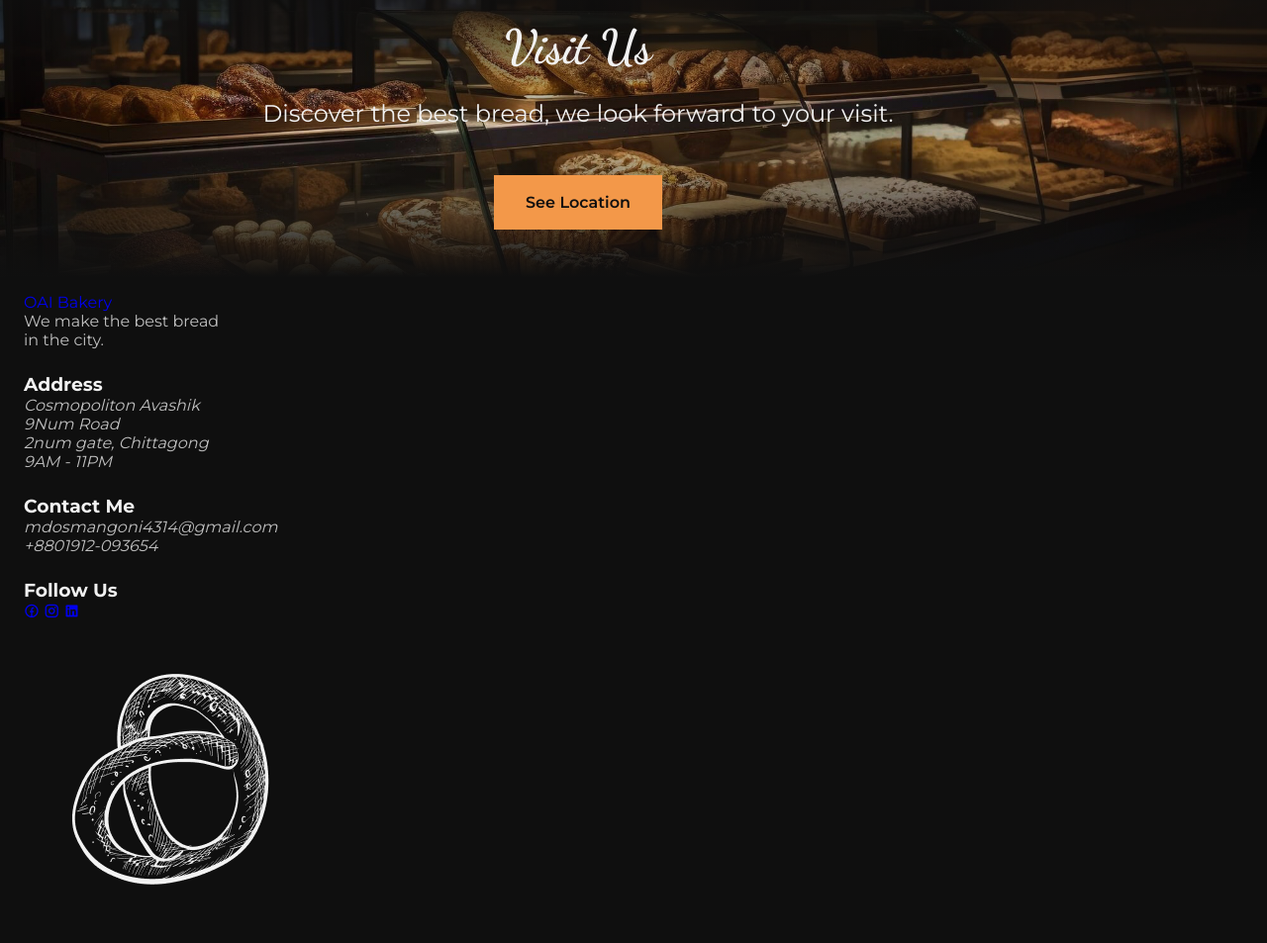
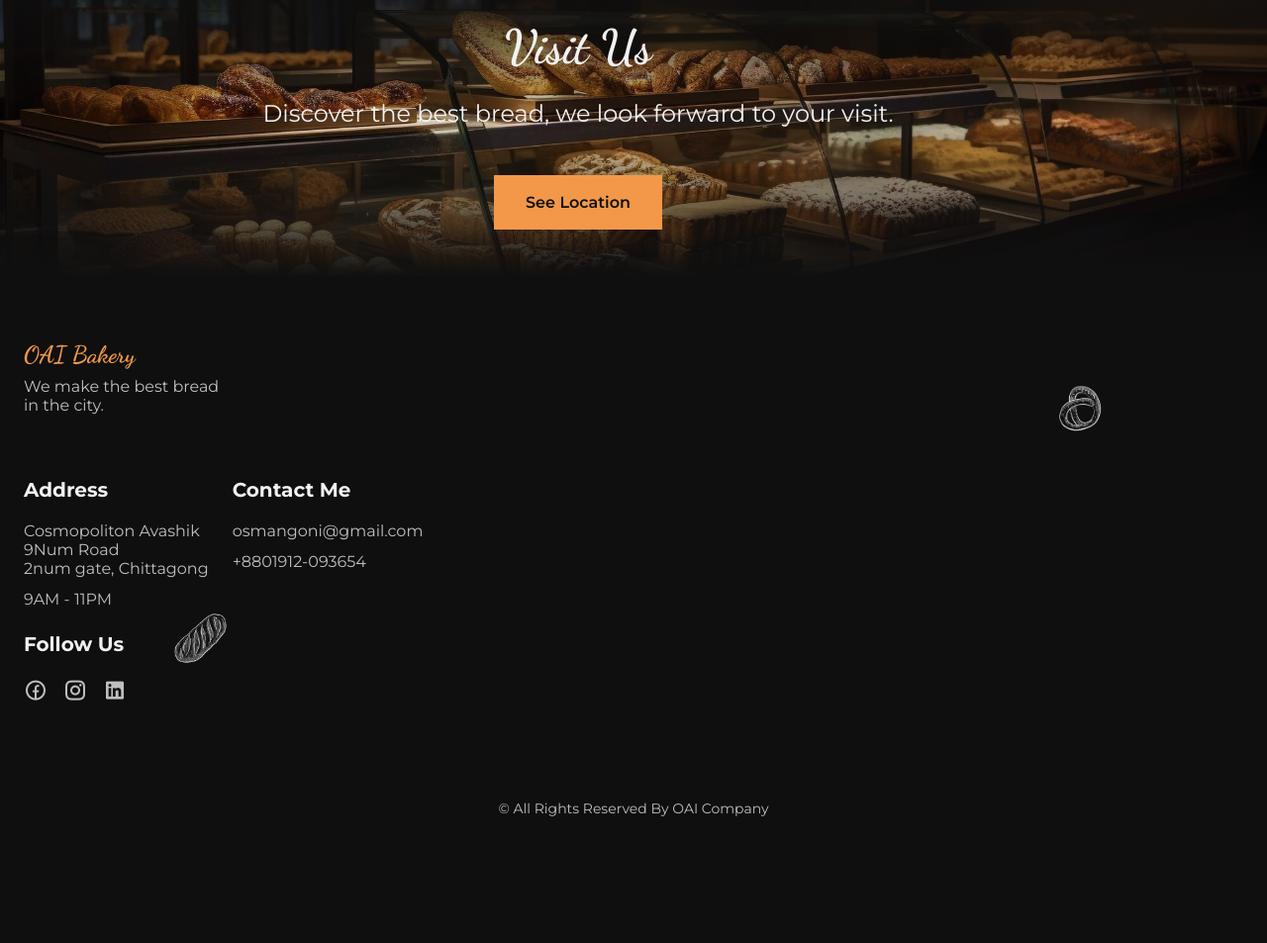
Before and after one commit to osmangonibinismail/OAI-Bakery-Website-frontend, a plain HTML site: page index.html in a window 1280 px wide. Shown: the part 3698-4651 px from the top of the page at 99% size. After the commit the page ends 4556 px from the top, so only its background shows below. Drawn offline with nearby package versions, Linux system fonts and the light colour scheme.

Commit message:
footer section css added

```diff
--- a/assets/css/styles.css
+++ b/assets/css/styles.css
@@ -509,7 +509,85 @@ img {
 
 
 /*=============== FOOTER ===============*/
+.footer{
+  padding-block: 3rem 2rem;
+}
 
+.footer__container{
+  position: relative;
+  row-gap: 4rem;
+}
+
+.footer__logo{
+  display: inline-block;
+  color: var(--first-color);
+  font-size: var(--h2-font-size);
+  font-family: var(--second-font);
+  margin-bottom: .5rem;
+  transition: color .4s;
+}
+
+.footer__logo:hover{
+  color: var(--first-color-alt);
+}
+
+.footer__content{
+  grid-template-columns: repeat(2, max-content);
+  gap: 4rem, 2rem;
+}
+
+.footer__title{
+  font-size: var(--h3-font-size);
+  margin-bottom: 1.25rem;
+}
+
+.footer__list{
+  display: grid;
+  row-gap: .75rem;
+}
+
+.footer__info{
+  font-style: normal;
+}
+
+.footer__social{
+  display: flex;
+  column-gap: 1rem;
+}
+
+.footer__social a{
+  color: var(--text-color);
+  font-size: 1.5rem;
+  transition: color .4s;
+}
+
+.footer__social a:hover{
+  color: var(--first-color);
+}
+
+.footer__img-1,
+.footer__img-2{
+  position: absolute;
+}
+
+.footer__img-1{
+  width: 60px;
+  top: 2.5rem;
+  right: 1.5rem;
+}
+
+.footer__img-2{
+  width: 70px;
+  top: 17rem;
+  left: 9rem;
+}
+
+.footer__copy{
+  display: block;
+  margin-top: 6rem;
+  text-align: center;
+  font-size: var(--small-font-size);
+}
 
 /*=============== SCROLL BAR ===============*/
 
--- a/index.html
+++ b/index.html
@@ -316,7 +316,7 @@
 
                <ul class="footer__list">
                   <li>
-                     <address class="footer__info">mdosmangoni4314@gmail.com</address>
+                     <address class="footer__info">osmangoni@gmail.com</address>
                   </li>
 
                   <li>
```
